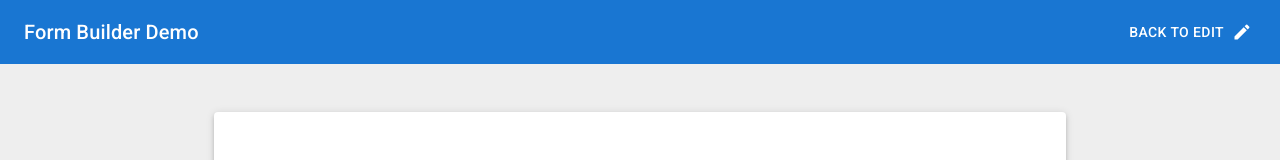
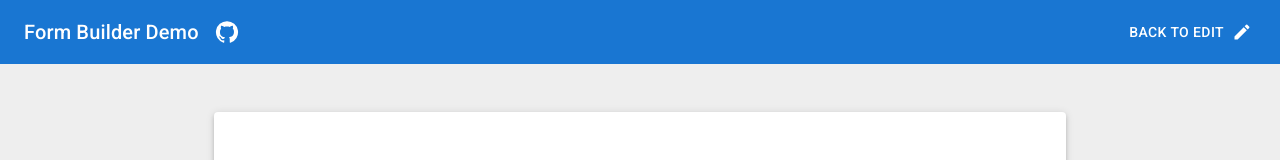
Before and after one commit to LixingSun/form-builder-demo, a React (Vite) app: page /preview in a window 1280 px wide. Shown: the top 160 px of the page. Built offline with nearby package versions, Linux system fonts and the light colour scheme.

Commit message:
Add github entry at app bar

```diff
--- a/src/pages/Editor/Editor.jsx
+++ b/src/pages/Editor/Editor.jsx
@@ -3,6 +3,7 @@ import { AppBar, Toolbar, Typography, Button, Box, Grid } from '@mui/material';
 import {
   Preview as PreviewIcon,
   SettingsBackupRestore as ResetIcon,
+  GitHub as GithubIcon,
 } from '@mui/icons-material';
 import { SchemaContext, SchemaDispatchContext } from '@/context/SchemaContext';
 import EditorMenu from './EditorMenu';
@@ -18,10 +19,19 @@ export default function Editor() {
     <Box sx={{ minHeight: '100vh', display: 'flex', flexDirection: 'column' }}>
       <AppBar position="static">
         <Toolbar>
-          <Typography variant="h6" sx={{ flexGrow: 1 }}>
+          <Typography variant="h6" component="div" sx={{ marginRight: 2 }}>
             Form Builder Demo
           </Typography>
-
+          <a
+            href="https://github.com/LixingSun/form-builder-demo/"
+            target="_blank"
+            rel="noopener noreferrer"
+          >
+            <GithubIcon
+              sx={{ display: 'block', color: 'primary.contrastText' }}
+            />
+          </a>
+          <div style={{ flexGrow: 1 }}></div>
           <Button
             endIcon={<ResetIcon />}
             sx={{ color: 'primary.contrastText' }}
@@ -33,14 +43,14 @@ export default function Editor() {
           >
             Reset
           </Button>
-          <Link to="preview">
           <Button
+            component={Link}
+            to="/preview"
             endIcon={<PreviewIcon />}
             sx={{ color: 'primary.contrastText' }}
           >
             Preview
           </Button>
-          </Link>
         </Toolbar>
       </AppBar>
 
--- a/src/pages/Preview/Preview.jsx
+++ b/src/pages/Preview/Preview.jsx
@@ -1,6 +1,7 @@
 import { useContext } from 'react';
 import { Link } from 'react-router-dom';
 import { AppBar, Toolbar, Typography, Button, Box } from '@mui/material';
+import { GitHub as GithubIcon } from '@mui/icons-material';
 import EditIcon from '@mui/icons-material/Edit';
 import { SchemaContext } from '@/context/SchemaContext';
 import PreviewForm from './PreviewForm';
@@ -12,17 +13,27 @@ export default function Preview() {
     <Box sx={{ minHeight: '100vh', display: 'flex', flexDirection: 'column' }}>
       <AppBar position="static">
         <Toolbar>
-          <Typography variant="h6" sx={{ flexGrow: 1 }}>
+          <Typography variant="h6" component="div" sx={{ marginRight: 2 }}>
             Form Builder Demo
           </Typography>
-          <Link to="/">
+          <a
+            href="https://github.com/LixingSun/form-builder-demo/"
+            target="_blank"
+            rel="noopener noreferrer"
+          >
+            <GithubIcon
+              sx={{ display: 'block', color: 'primary.contrastText' }}
+            />
+          </a>
+          <div style={{ flexGrow: 1 }}></div>
           <Button
+            component={Link}
+            to="/"
             endIcon={<EditIcon />}
             sx={{ color: 'primary.contrastText' }}
           >
             Back to Edit
           </Button>
-          </Link>
         </Toolbar>
       </AppBar>
 
```
Lines whose indentation alone changed are shown as unchanged.
